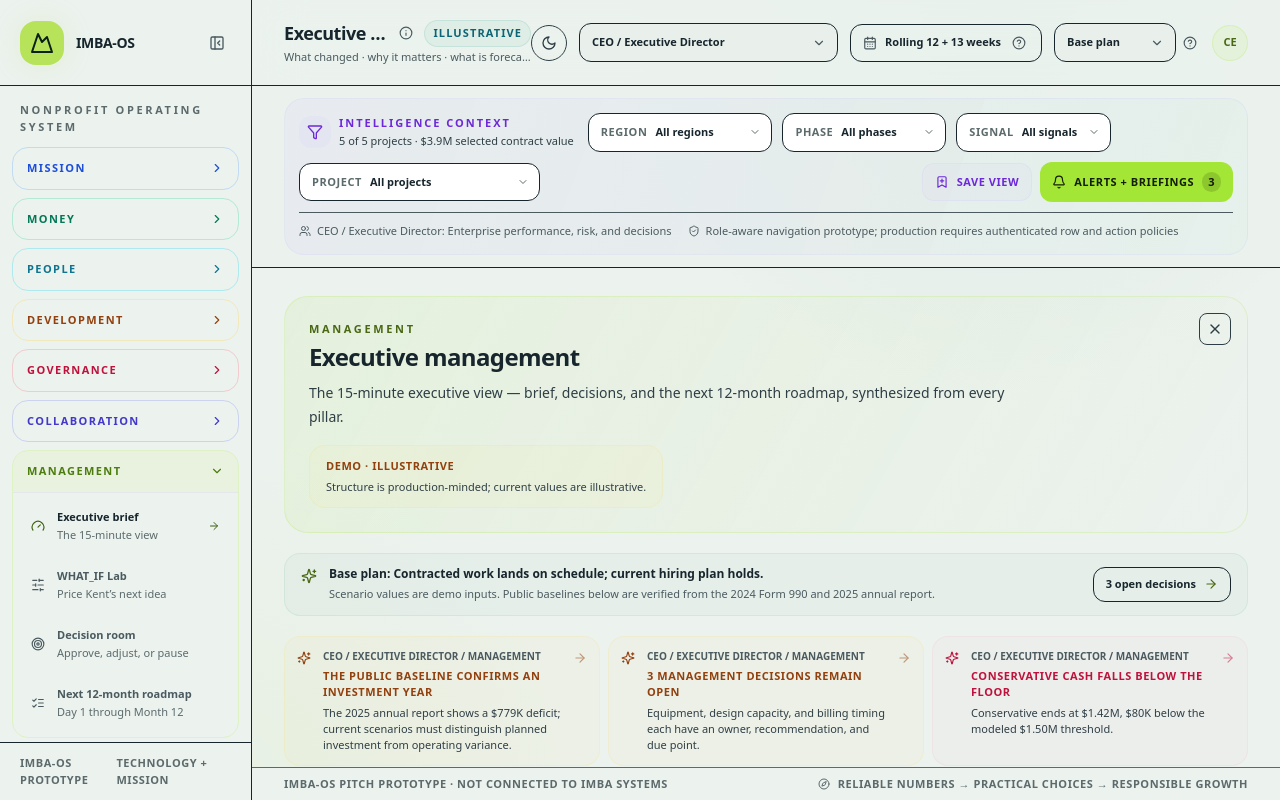
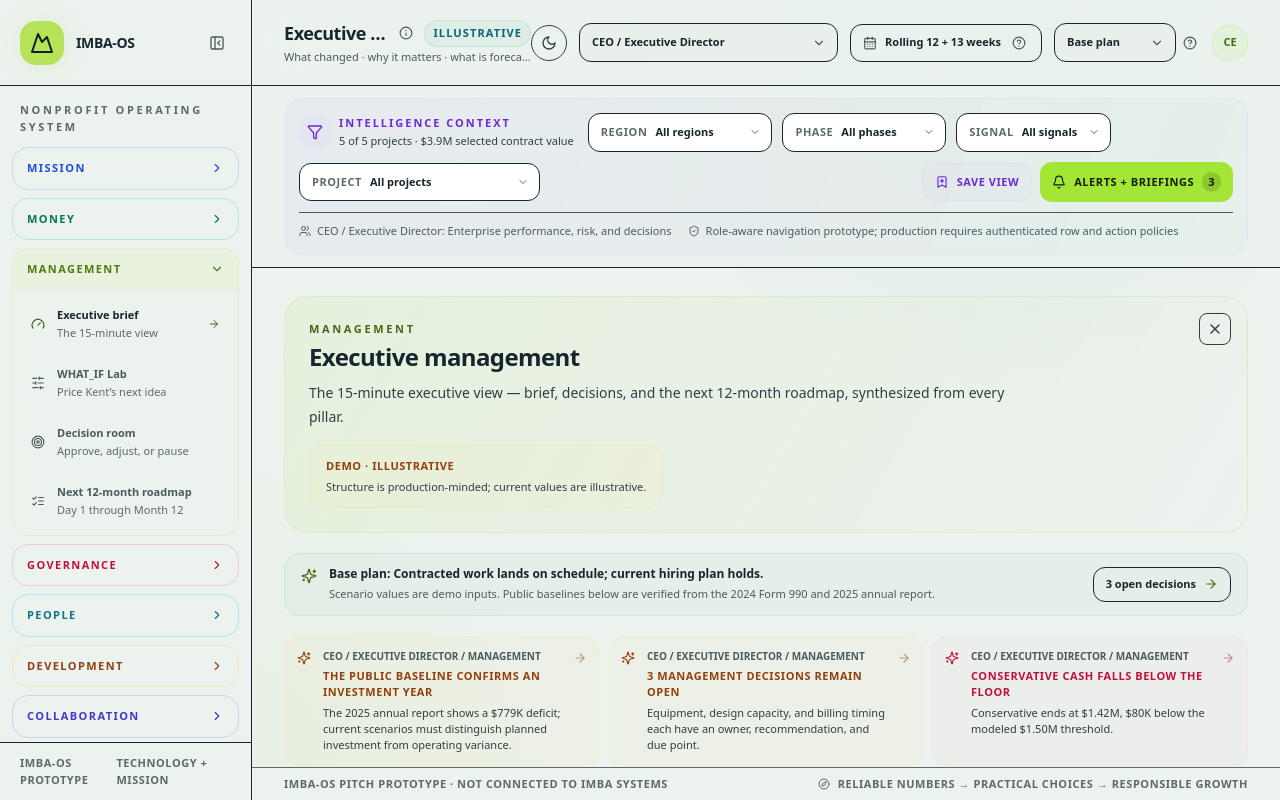
Before and after one commit to PROVENIQ/IMBA, a Next.js app: page / in a window 1280 px wide. Built offline with nearby package versions, Linux system fonts and the light colour scheme.

Commit message:
Reorder sidebar: Mission, Money, Management, Governance, People, Development, Collaboration, Platform, System
Co-Authored-By: Claude Opus 4.8 <noreply@anthropic.com>

```diff
--- a/src/components/imba/ImbaCeoCockpit.tsx
+++ b/src/components/imba/ImbaCeoCockpit.tsx
@@ -853,11 +853,11 @@ function navSectionsForRole(role: ImbaRoleKey): ImbaNavSection[] {
   const sidebarOrder = [
     "Mission",
     "Money",
+    "Management",
+    "Governance",
     "People",
     "Development",
-    "Governance",
     "Collaboration",
-    "Management",
     "Platform",
     "System",
   ];
```
